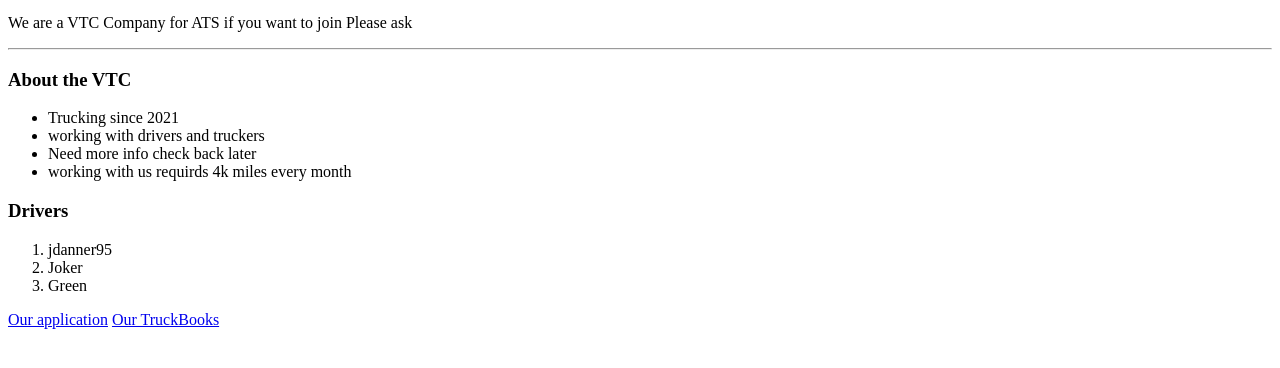
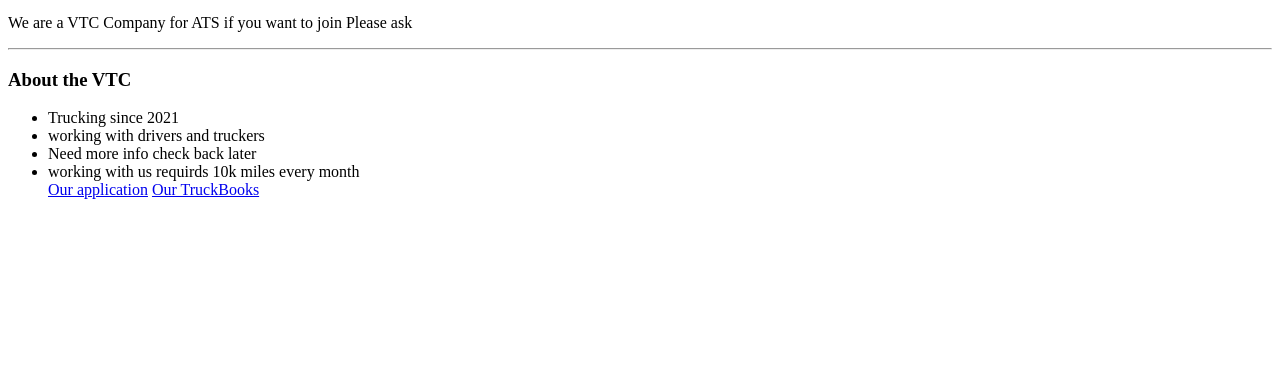
Before and after one commit to jdanner120/Joker-s-Trucking-LLC, a plain HTML site: page index.html in a window 1280 px wide. Shown: the part 408-776 px from the top of the page. Drawn offline with Linux system fonts and the light colour scheme.

Commit message:
updated to add miles and take out drivers

```diff
--- a/index.html
+++ b/index.html
@@ -16,14 +16,8 @@
     <li>Trucking since 2021</li>
     <li>working with drivers and truckers</li>
     <li>Need more info check back later</li>
-    <li>working with us requirds 4k miles every month</li>
-  </ul>
-  <h3>Drivers</h3>
-  <ol>
-    <li>jdanner95</li>
-    <li>Joker</li>
-    <li>Green</li>
-  </ol>
+    <li>working with us requirds 10k miles every month</li>
+
   <a href="Application.html">Our application</a>
   <a href="Truckbooks.html">Our TruckBooks</a>
 </body>
```
